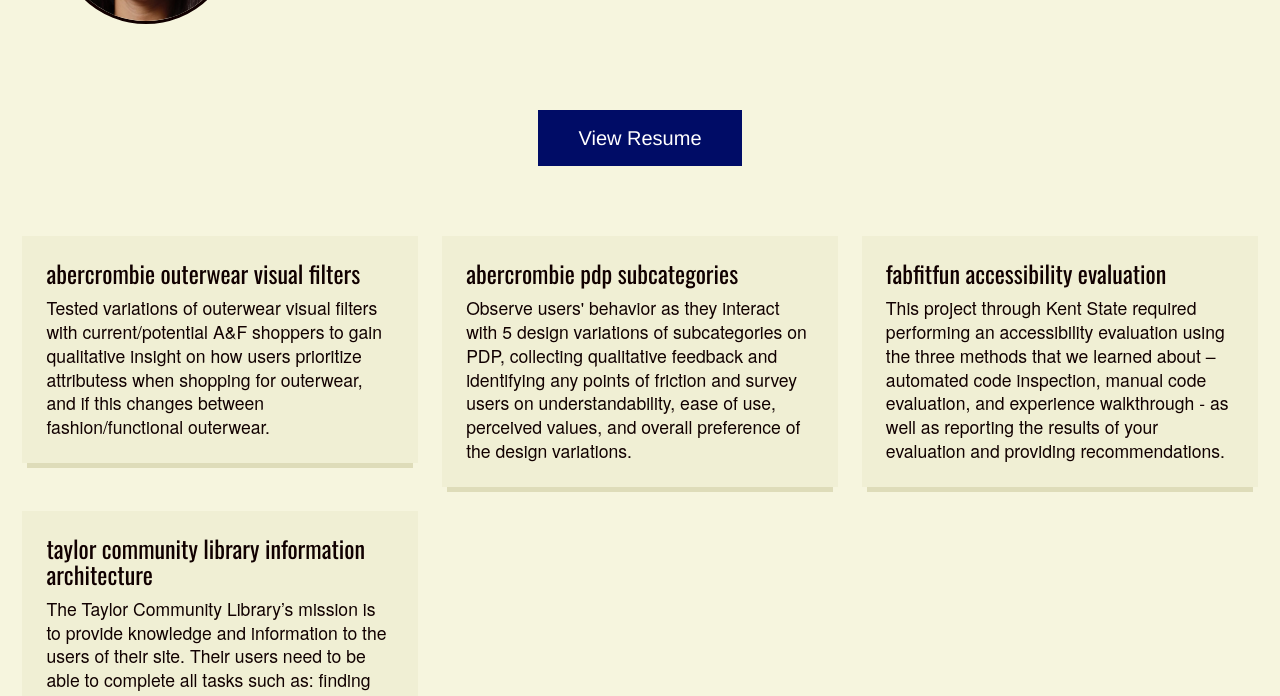
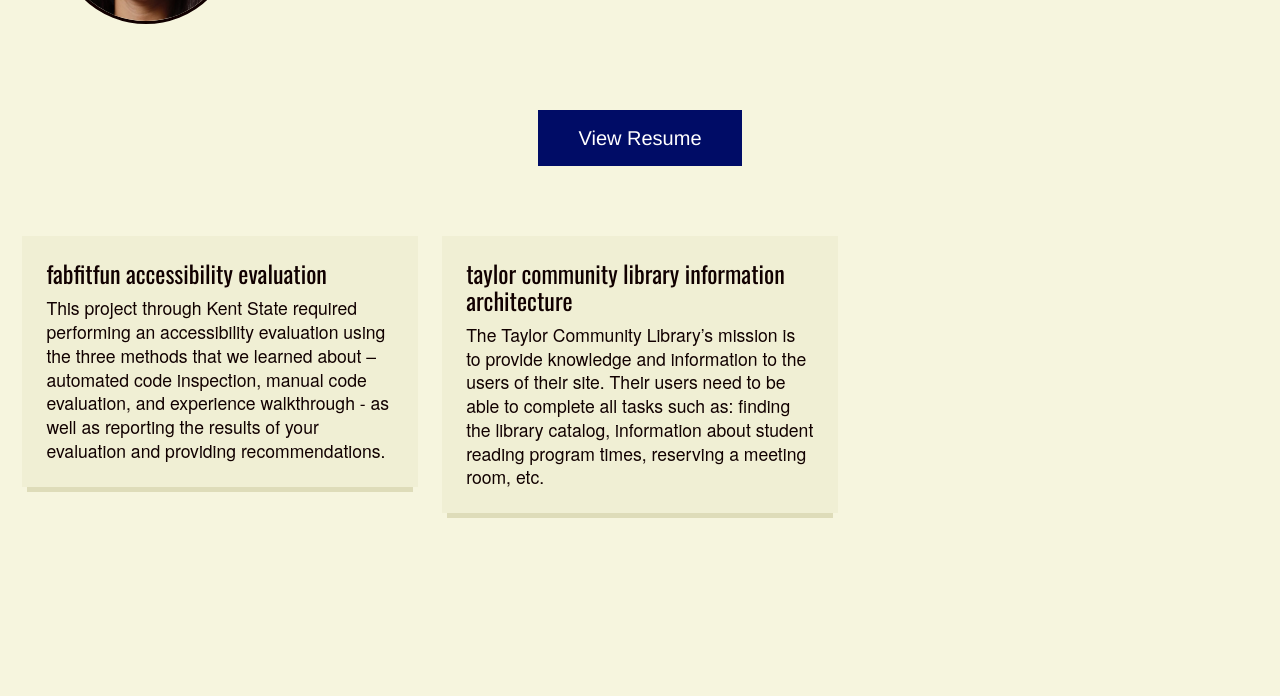
Before and after one commit to summersaleh/summersaleh.github.io, a plain HTML site: page index.html in a window 1280 px wide. Shown: the part 558-1254 px from the top of the page. After the commit the page ends 1127 px from the top, so only its background shows below. Drawn offline with nearby package versions, Linux system fonts and the light colour scheme.

Commit message:
flex-contain

```diff
--- a/index.html
+++ b/index.html
@@ -55,27 +55,27 @@
   <footer class="c-footer" role="contentinfo" id="work">
     <div class="l-container">
   <ul class="l-grid l-grid--wowee-zowee">
-	<li class="l-grid__item">
+	<!-- <li class="l-grid__item">
 		<a href="/anf1" class="c-block c-block--boxed c-block--link">
 			<h3 class="c-block__title">Abercrombie Outerwear Visual Filters</h3>
 			<p class="c-block__desc">Tested variations of outerwear visual filters with current/potential A&F shoppers to gain qualitative insight on how users prioritize attributess when shopping for outerwear, and if this changes between fashion/functional outerwear.</p>
-		</a><!--end c-block-->
+		</a>
+  </li> -->
 
-  </li><!--end l-grid__item-->
-
-  <li class="l-grid__item">
+  <!-- <li class="l-grid__item">
 		<a href="/anf2" class="c-block c-block--boxed c-block--link">
 			<h3 class="c-block__title">Abercrombie PDP Subcategories</h3>
 			<p class="c-block__desc">Observe users' behavior as they interact with 5 design variations of subcategories on PDP, collecting qualitative feedback and identifying any points of friction and survey users on understandability, ease of use, perceived values, and overall preference of the design variations.</p>
-		</a><!--end c-block-->
+    </a>
+  </li> -->
 
 	<!-- <li class="l-grid__item">
 		<a href="/dating-app-analysis" class="c-block c-block--boxed c-block--link">
 			<h3 class="c-block__title">Dating Apps Analysis</h3>
-			<p class="c-block__desc"></p> -->
-		</a><!--end c-block-->
+			<p class="c-block__desc"></p>
+		</a>
 
-	</li><!--end l-grid__item-->
+	</li>-->
 
 	<li class="l-grid__item">
 		<a href="/accessibility" class="c-block c-block--boxed c-block--link">
```
